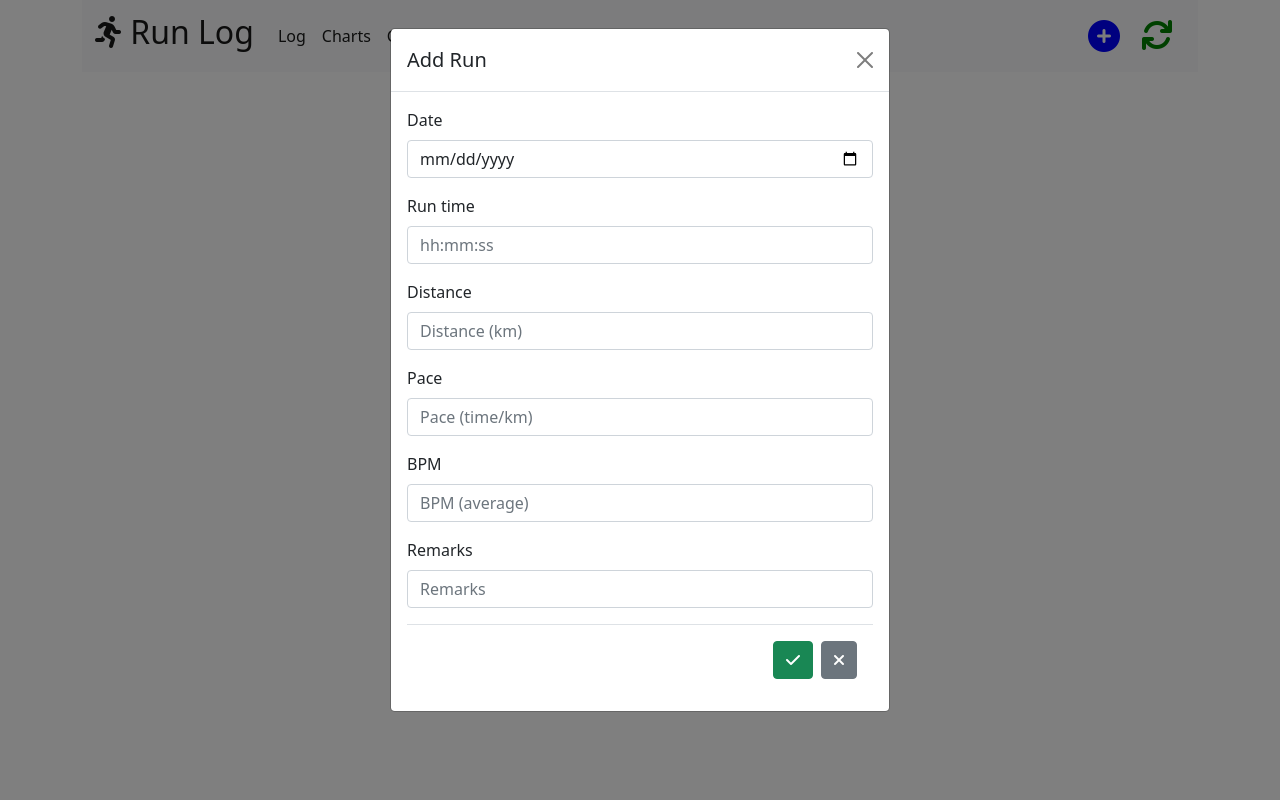
After one commit to LauriJL/RunLog, a Django app: page /totalsJSON in a window 1280 px wide, after a click that opens the changed part. The commit adds this page. Run offline with Django 3.2, Linux system fonts and the light colour scheme; data that the repository does not hold is empty.

Commit message:
Serialized totals, added goal functionality

```diff
--- a/RunLog/forms.py
+++ b/RunLog/forms.py
@@ -12,4 +12,4 @@ class runForms(forms.ModelForm):
 class totalForms(forms.ModelForm):
     class Meta:
         model = RunTotalsModel
-        fields = "__all__"
+        fields = 'goal',
--- a/RunLog/urls.py
+++ b/RunLog/urls.py
@@ -6,20 +6,17 @@ from . import views
 
 urlpatterns = [
     path('admin/', admin.site.urls),
-    path('', views.showTotals, name="showTotals"),
-    path('log', views.showLog, name="showLog"),
-    path('logJSON', views.logJSON, name="logJSON"),
-    path('logJSON/<int:id>', views.logJSON_detail, name="logJSON_detail"),
-    #path('insert', views.insertRun, name="insertRun"),
+    path('', views.totalsJSON, name="showTotals"),
+    path('logJSON', views.logJSON, name="showLog"),
+    path('logJSON', views.logJSON),
+    path('totalsJSON', views.totalsJSON, name='totalsJSON'),
     path('addRun', views.addRun),
     path('edit/<id>', views.editRun, name="editRun"),
     path('update/<id>', views.updateRun, name="updateRun"),
     path('delete/<id>/', views.deleteRun, name="deleteRun"),
     path('goal', views.goal, name='goal'),
-    #path('toGo', views.goal, name='toGo'),
-    # path('addGoal', views.addGoal, name='addGoal'),
-    # path('editGoal', views.editGoal, name='editGoal'),
-    # path('updateGoal', views.updateGoal, name='updateGoal'),
+    path('editGoal/<id>', views.editGoal, name='editGoal'),
+    path('updateGoal/<id>', views.updateGoal, name='updateGoal'),
     path('charts', views.charts, name='charts'),
     path('bpm', views.bpm, name='bpm'),
     path('pace', views.pace, name='pace'),
--- a/RunLog/views.py
+++ b/RunLog/views.py
@@ -1,15 +1,16 @@
 from cProfile import label
-from django.http import HttpResponse, JsonResponse
+from django.http import HttpResponse, HttpResponseRedirect, JsonResponse
 from .models import RunLogModel, RunTotalsModel
 from .serializers import RunLogSerializer, RunTotalSerializer
 from rest_framework.decorators import api_view
 from rest_framework.response import Response
 from rest_framework import status
-from rest_framework.pagination import PageNumberPagination
+#from rest_framework.pagination import PageNumberPagination
 from django.shortcuts import render, redirect
 from django.contrib import messages
 from django.core.paginator import Paginator
 from .forms import runForms, totalForms
+from django.shortcuts import render
 
 
 def showTotals(request):
@@ -26,47 +27,26 @@ def showLog(request):
     # return render(request, 'log.html', {"dataLog": showall})
 
 
-@api_view(['GET', 'POST'])
+# @api_view(['GET', 'POST'])
 def logJSON(request):
     if request.method == 'GET':
         showall = RunLogModel.objects.all().order_by('run_date')
-        paginator = Paginator(showall, 20)
-        page = request.QUERY_PARAMS.get('page')
         serializer = RunLogSerializer(showall, many=True)
-        paginator = Paginator(serializer.data, 10)
-        page_number = request.GET.get('page')
-        page_obj = paginator.get_page(page_number)
-        return render(request, 'logJSON.html', {"page_obj": page_obj})
-        return render(request, 'logJSON.html', {"dataLog": serializer.data})
-        return Response(serializer.data)
+        # return JsonResponse({'runs': serializer.data})
+        return render(request, 'logJSON.html', {'dataLogJSON': serializer.data})
     if request.method == 'POST':
         serializer = RunLogSerializer(data=request.data)
         if serializer.is_valid():
             serializer.save()
-            return Response(serializer.data, status=status.HTTP_201_CREATED)
+            return JsonResponse(serializer.data, status=status.HTTP_201_CREATED)
 
 
-@api_view(['GET', 'PUT', 'DELETE'])
-def logJSON_detail(request, id):
-
-    try:
-        run = RunLogModel.objects.get(pk=id)
-    except RunLogModel.DoesNotExist:
-        return Response(status=status.HTTP_404_NOT_FOUND)
-
+def totalsJSON(request):
     if request.method == 'GET':
-        serializer = RunLogSerializer(run)
-        return Response(serializer.data)
-    elif request.method == 'PUT':
-        serializer = RunLogSerializer(run, data=request.data)
-        if serializer.is_valid():
-            serializer.save()
-            return Response(serializer.data)
-        return Response(serializer.errors, status=status.HTTP_400_BAD_REQUEST)
-
-    elif request.method == 'DELETE':
-        run.delete()
-        return Response(status=status.HTTP_204_NO_CONTENT)
+        showTotals = RunTotalsModel.objects.all()
+        serializer = RunTotalSerializer(showTotals, many=True)
+        return render(request, 'totalsJSON.html', {'dataTotalsJSON': serializer.data})
+        # return JsonResponse({'totals': serializer.data})
 
     # def insertRun(request):
     #     if request.method == "POST":
@@ -117,7 +97,7 @@ def updateRun(request, id):
     form = runForms(request.POST, instance=updaterun)
     if form.is_valid():
         form.save()
-        messages.success(request, 'Run updated OK')
+        messages.success(request, 'Run updated.')
         return render(request, 'edit.html', {'RunLogModel': updaterun})
 
 
@@ -130,6 +110,20 @@ def deleteRun(request, id):
 def goal(request):
     showall = RunTotalsModel.objects.all()
     return render(request, 'goal.html', {"dataTotals": showall})
+
+
+def editGoal(request, id):
+    editgoal = RunTotalsModel.objects.get(id=id)
+    return render(request, 'editGoal.html', {'RunTotalsModel': editgoal})
+
+
+def updateGoal(request, id):
+    updategoal = RunTotalsModel.objects.get(id=id)
+    form = totalForms(request.POST, instance=updategoal)
+    if form.is_valid():
+        form.save()
+        messages.success(request, 'Goal updated.')
+        return render(request, 'editGoal.html', {'RunTotalsModel': updategoal})
 
 
 # def addGoal(request):
--- a/templates/base.html
+++ b/templates/base.html
@@ -21,13 +21,13 @@
           <div class="collapse navbar-collapse" id="navbarNav">
             <ul class="navbar-nav">
               <li class="nav-item">
-                <a class="nav-link active" aria-current="page" href="{% url 'showTotals' %}">Overview</a>
-              </li>
-              <li class="nav-item">
                 <a class="nav-link active" aria-current="page" href="{% url 'showLog' %}">Log</a>
               </li>
               <li class="nav-item">
                 <a class="nav-link active" aria-current="page" href="{% url 'charts' %}">Charts</a>
+              </li>
+              <li class="nav-item">
+                <a class="nav-link active" aria-current="page" href="{% url 'goal' %}">Goal</a>
               </li>
             </ul>
           </div>
@@ -35,10 +35,6 @@
             <li>
                 <div class="btn-nav"><a class="nav-link active" aria-current="page" href="#addRunModal" role="button" class="btn btn-link" data-bs-toggle="modal"><i title="Add Run" style="color:blue;" class="fas fa-solid fa-circle-plus fa-2xl"></i></a>
                 </div>
-            </li>
-            <li>
-              <div class="btn-nav"><a class="nav-link active" aria-current="page" href="{% url 'goal' %}" role="button" class="btn btn-link"><i title="Add or Edit Goal" style="color:red;" class="fas fa-light fa-trophy fa-2xl"></i></a>
-              </div>
             </li>
             <li>
               <div>
--- a/templates/goal.html
+++ b/templates/goal.html
@@ -10,8 +10,10 @@
     <br />
     {% for total in dataTotals %}
     {% if not total.goal %}
-    <p>Please set a goal for this year!</p>
+    <p>No goal set for this year.</p>
+    <a href="editGoal/{{total.id}}"><button class="btn btn-outline-primary" ><i class="fas fa-light fa-trophy"></i> Set Goal</button></a>
     {% endif %}
+
     {% if total.goal %}
     <div class="row row-cols-3 row-cols-md-3 g-4">
         <div class="col">
@@ -45,6 +47,8 @@
             </div>
         </div>
     </div>
+    <br/>
+    <a href="editGoal/{{total.id}}"><button class="btn btn-outline-primary" ><i class="fas fa-light fa-trophy"></i> Edit Goal</button></a>
     {% endif %}
     {% endfor %}
 
--- /dev/null
+++ b/templates/totalsJSON.html
@@ -0,0 +1,136 @@
+{% extends 'base.html' %}
+
+{% block title %}Run Log - Overview{% endblock title %}
+
+{% block content %}
+<script>
+    function refreshPage(){
+        window.location.reload();
+        }
+</script>
+<div>
+    {% for x in dataTotalsJSON %}
+    <br />
+    <div class="row row-cols-3 row-cols-md-3 g-4">
+        <div class="col">
+            <div class="card border border-primary">
+                <div class="card-body">
+                    <h4 class="card-title">Total Distance</h4>
+                    <p class="card-text">{{x.total_distance}} km</p>
+                </div>
+            </div>
+        </div>
+        <div class="col">
+            <div class="card border border-primary">
+                <div class="card-body">
+                    <h4 class="card-title">Average Distance</h4>
+                    <p class="card-text">{{x.average_distance}} km</p>
+                </div>
+            </div>
+        </div>
+        <div class="col">
+            <div class="card border border-primary">
+                <div class="card-body">
+                    <h4 class="card-title">Furthest Distance</h4>
+                    <p class="card-text">{{x.furthest_distance}} km</p>
+                </div>
+            </div>
+        </div>
+        <div class="col">
+            <div class="card border border-primary">
+                <div class="card-body">
+                    <h4 class="card-title">Average Pace</h4>
+                    <p class="card-text">{{x.average_pace}}</p>
+                </div>
+            </div>
+        </div>
+        <div class="col">
+            <div class="card border border-primary">
+                <div class="card-body">
+                    <h4 class="card-title">Fastest Pace</h4>
+                    <p class="card-text">{{x.fastest_pace}}</p>
+                </div>
+            </div>
+        </div>
+        <div class="col">
+            <div class="card border border-primary">
+                <div class="card-body">
+                    <h4 class="card-title">Average Runtime</h4>
+                    <p class="card-text">{{x.average_runtime}}</p>
+                </div>
+            </div>
+        </div>
+        <div class="col">
+            <div class="card border border-primary">
+                <div class="card-body">
+                    <h4 class="card-title">Average BPM</h4>
+                    <p class="card-text">{{x.average_bpm}}</p>
+                </div>
+            </div>
+        </div>
+        <div class="col">
+            <div class="card border border-primary">
+                <div class="card-body">
+                    <h4 class="card-title">To Go</h4>
+                    {% if not x.goal %}
+                    <p class="card-text">No goal set for this year. <a href="editGoal/{{x.id}}"><button class="btn btn-outline-primary"><i class="fas fa-light fa-trophy"></i> Set Goal</button></a></p>
+                    {% endif %}
+                    {% if x.goal and x.togo > 0 %}
+                    <p class="card-text">{{x.togo}} km (goal: {{x.goal}} km)</p>
+                    {% endif %}
+                    {% if x.goal and x.togo <= 0 %}
+                    <p class="card-text">You have now run {{x.total_distance}} km - goal reached! <a href="{% url 'goal' %}" class="btn-link"><i style="color:green;" class="fas fa-light fa-trophy"></i></a></p>
+                    {% endif %}
+                </div>
+            </div>
+        </div>
+
+    </div>
+    {% endfor %}
+    <div id="addRunModal" class="modal fade" tabindex="-1">
+        <div class="modal-dialog">
+            <div class="modal-content">
+                <div class="modal-header">
+                    <h5 class="modal-title">Add Run</h5>
+                    <button type="button" class="btn-close" data-bs-dismiss="modal"></button>
+                </div>
+                <div class="modal-body">
+                    <form method="post" id="add_run_form" class="form">
+                        {% csrf_token %}
+                        <div class="mb-3">
+                            <label for="exampleFormControlInput1" class="form-label">Date</label>
+                            <input type="date" name="run_date" class="form-control" id="run_date">
+                        </div>
+                        <div class="mb-3">
+                            <label for="exampleFormControlInput1" class="form-label">Run time</label>
+                            <input type="text" name="run_time" class="form-control" id="run_time" placeholder="hh:mm:ss">
+                        </div>
+                        <div class="mb-3">
+                            <label for="exampleFormControlInput1" class="form-label">Distance</label>
+                            <input type="text" name="distance" class="form-control" id="distance" placeholder="Distance (km)">
+                        </div>
+                        <div class="mb-3">
+                            <label for="exampleFormControlInput1" class="form-label">Pace</label>
+                            <input type="text" name="pace" class="form-control" id="pace" placeholder="Pace (time/km)">
+                        </div>
+                        <div class="mb-3">
+                            <label for="exampleFormControlInput1" class="form-label">BPM</label>
+                            <input type="text" name="bpm" class="form-control" id="bpm" placeholder="BPM (average)">
+                        </div>
+                        <div class="mb-3">
+                            <label for="exampleFormControlInput1" class="form-label">Remarks</label>
+                            <input type="text" name="remarks" class="form-control" id="remarks" placeholder="Remarks">
+                        </div>
+                        <!-- <div> -->
+                        <div class="modal-footer">
+                            {% csrf_token %}
+                            <button type="submit" class="btn btn-success" id="btnAdd"><i class="fas fa-solid fa-check"></i></button>
+                            <button type="button" class="btn btn-secondary" data-bs-dismiss="modal"><i class="fa-solid fa-xmark"></i></button>
+                        </div>
+                    </form>
+                </div>
+            </div>
+        </div>
+    </div>
+</div>
+{% endblock content %}
```
Also changed, not shown: RunLog/models.py (+12 -6 lines), RunLog/serializers.py (+17 -0 lines), RunLog/settings.py (+8 -1 lines), templates/editGoal.html (added, +40 -0 lines), templates/logJSON.html (+11 -12 lines).
